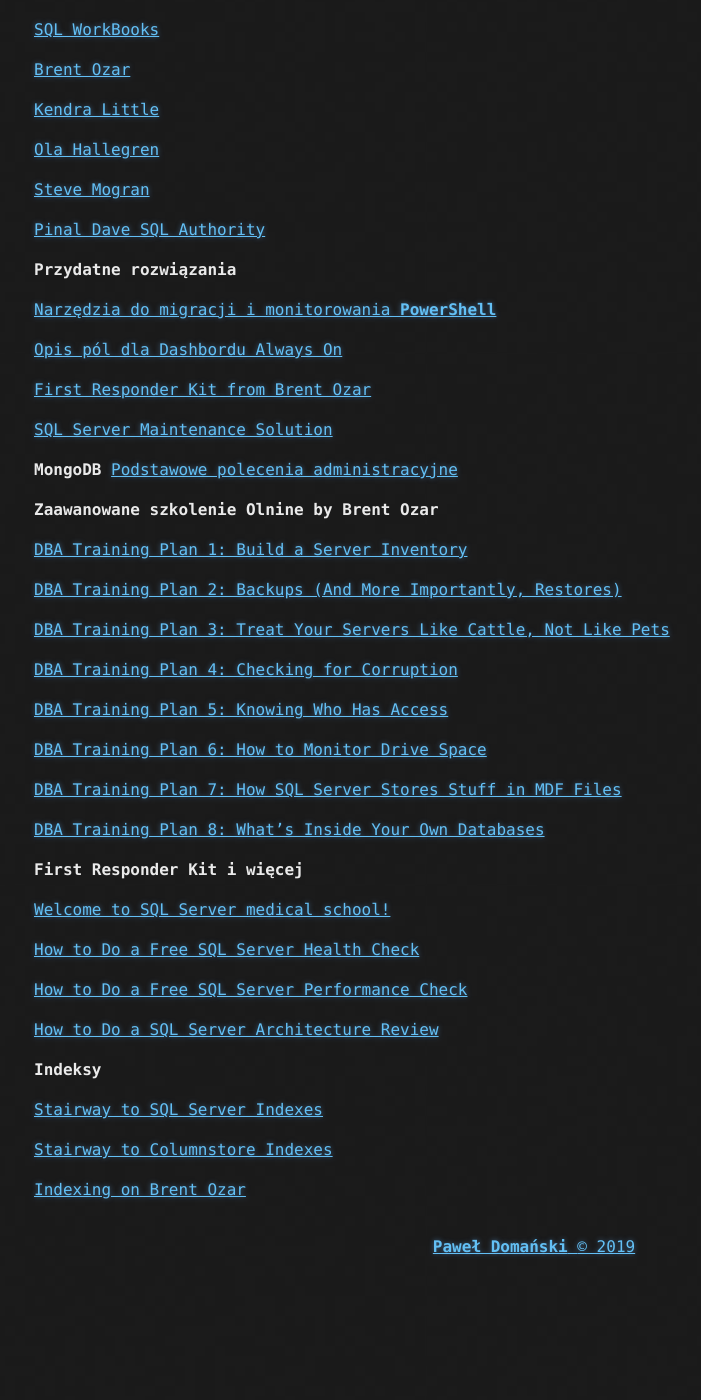
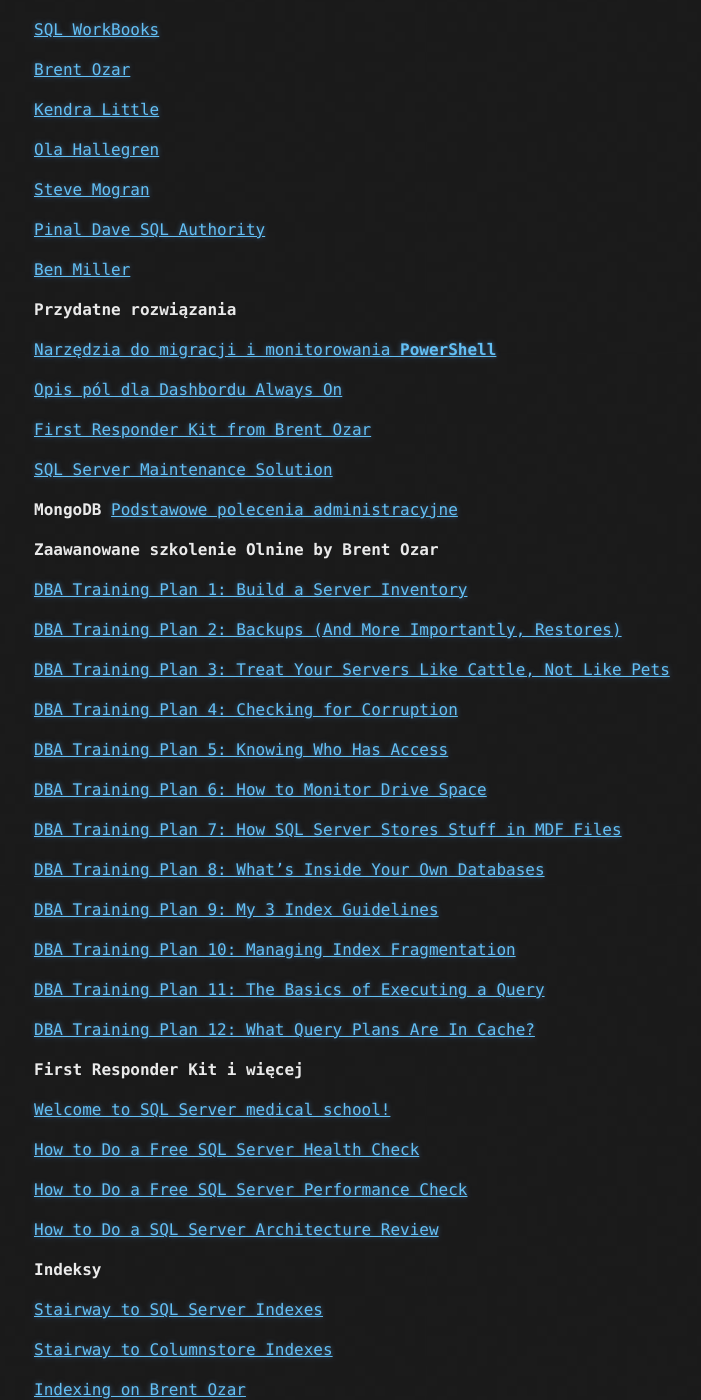
Before and after one commit to pdomansk/pdomansk.github.io, a Jekyll site: the page built from links.md, in a window 1280 px wide and 1400 px high, scrolled down 711 px. Shown: the whole window, without its empty margins (106-807 px from the left). Built offline with Jekyll 4.4.1, drawn with Linux system fonts in a browser that asks for light colours; before the commit the page ends 1983 px from its top, so only the background shows below that.

Commit message:
Dodanie linku i jednego szkicu dokumentu

```diff
--- a/links.md
+++ b/links.md
@@ -44,6 +44,8 @@ title: Links
 
 [Pinal Dave SQL Authority](https://blog.sqlauthority.com/)
 
+[Ben Miller](https://dbaduck.com/)
+
 **Przydatne rozwiązania**
 
 [Narzędzia do migracji i monitorowania **PowerShell**](https://dbatools.io)
@@ -76,6 +78,14 @@ title: Links
 
 [DBA Training Plan 8: What’s Inside Your Own Databases](https://www.brentozar.com/archive/2019/08/dba-training-plan-8-whats-inside-your-own-databases/)
 
+[DBA Training Plan 9: My 3 Index Guidelines](https://www.brentozar.com/archive/2019/08/dba-training-plan-9-my-3-index-guidelines/)
+
+[DBA Training Plan 10: Managing Index Fragmentation](https://www.brentozar.com/archive/2019/08/dba-training-plan-10-managing-index-fragmentation/)
+
+[DBA Training Plan 11: The Basics of Executing a Query](https://www.brentozar.com/archive/2019/08/dba-training-plan-11-the-basics-of-executing-a-query/)
+
+[DBA Training Plan 12: What Query Plans Are In Cache?](https://www.brentozar.com/archive/2019/08/dba-training-plan-12-what-query-plans-are-in-cache/)
+
 
 **First Responder Kit i więcej**
 
```
Also changed, not shown: _posts/2019-08-21-Kolejna porcja linkow 001.md (added, +13 -0 lines).
